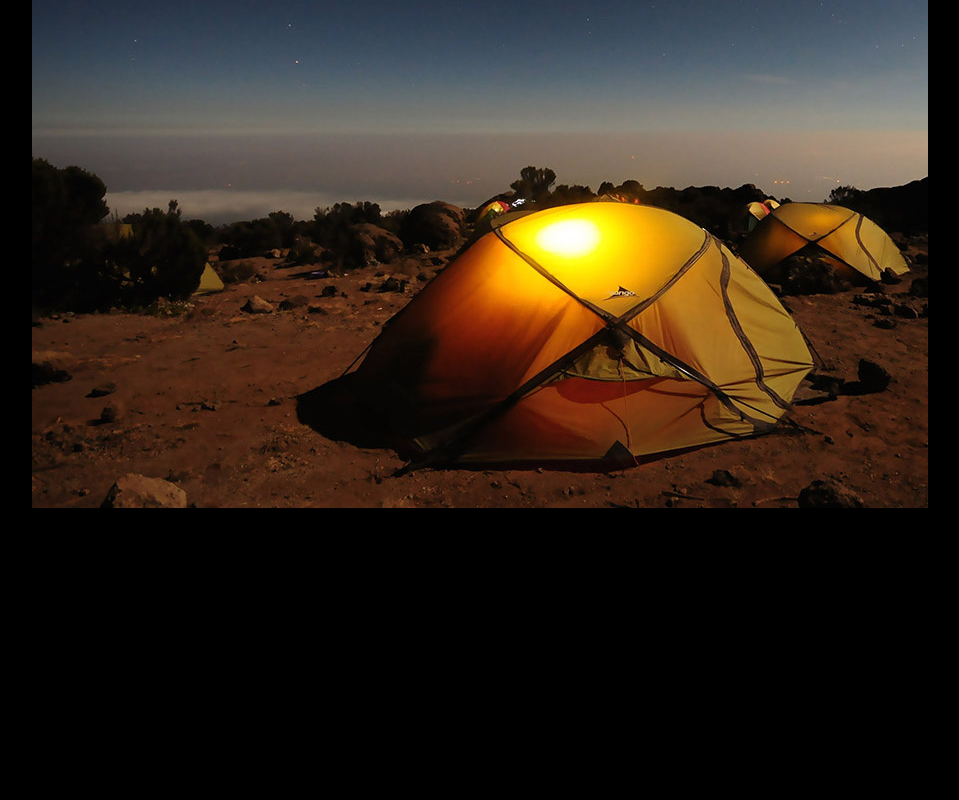
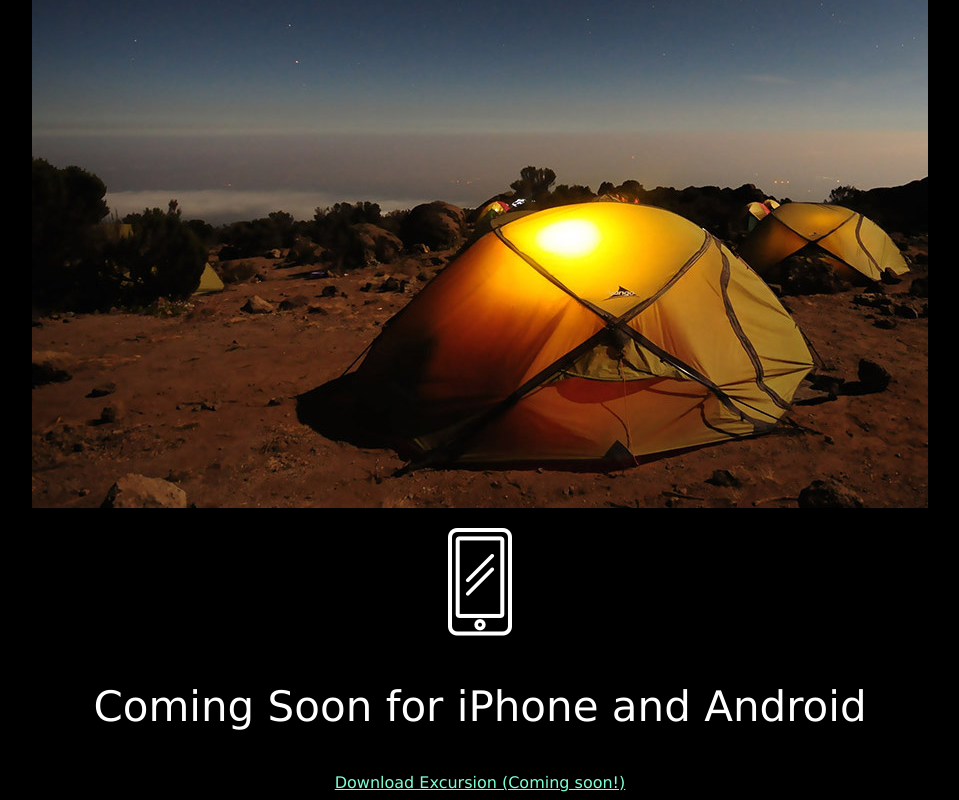
Before and after one commit to Mikej7/excursion, a plain HTML site: page index.html in a window 1280 px wide. Shown: the part 555-1355 px from the top of the page, without its empty margins (160-1119 px from the left). Before the commit the page ends 1075 px from the top, so only its background shows below. Drawn offline with Linux system fonts and the light colour scheme.

Commit message:
Add bottom content.

```diff
--- a/index.html
+++ b/index.html
@@ -14,5 +14,8 @@
 <h2>Your Personal Travel Guide</h2>
 <p class="main">Excursion remembers places you like, and recommends new points of interest near you.</p>
 <img src="./resources/images/camp.jpg" alt="camp" >
+<p><img src="./resources/images/phone.png" alt="phone" ></p>
+<h3>Coming Soon for iPhone and Android</h3>
+<a class="link1" href="https://6gs6lhc5buj4nkc5n8lf6qie6dbadaoc30ouotktahauh2tjbg4g.codecademy.cloud/#">Download Excursion (Coming soon!)</a>
   </body>
 </html>
--- a/resources/css/style.css
+++ b/resources/css/style.css
@@ -20,3 +20,8 @@ h1 {
   font-size:21px;
   color:gray;
 }
+h3 {
+  color:white;
+  font-weight:300;
+  font-size:42px;
+}
```
